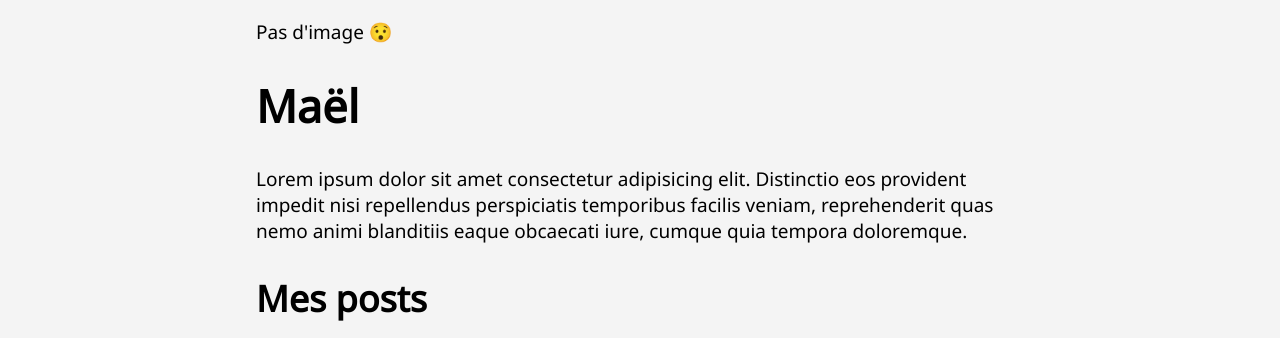
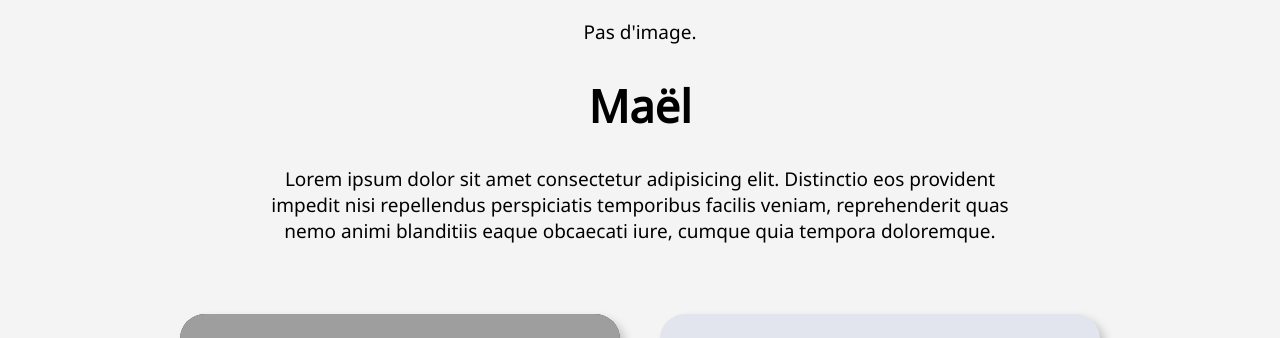
Before and after one commit to Couapy/Toi, a Django app: page /profile/1 in a window 1280 px wide. Shown: the part 160-498 px from the top of the page. Run offline with Django 3.2, Linux system fonts and the light colour scheme; data comes from the database, SQL or seed files in the repository; both versions use the stored data as it was after the commit; grey boxes are pictures that could not be loaded.

Commit message:
User profile

```diff
--- /dev/null
+++ b/blog/static/styles/profile.css
@@ -0,0 +1,21 @@
+.profile {
+    text-align: center;
+    padding-bottom: 30px;
+}
+
+.profile img {
+    border-radius: 25px;
+}
+
+.profile h1 {
+    display: block;
+    width: 100%;
+    text-align: center!important;
+}
+
+.profile .bio {
+    width: 800px;
+    max-width: 100%;
+    margin: auto;
+    padding: 0 20px;
+}
--- a/blog/templates/blog/profile.html
+++ b/blog/templates/blog/profile.html
@@ -26,24 +26,26 @@
 
 <!-- Style sheets -->
 <link rel="stylesheet" href="{% static 'styles/blog.css' %}">
+<link rel="stylesheet" href="{% static 'styles/profile.css' %}">
 {% endblock %}
 
 {% block 'body' %}
-<div style="width: 60%; margin-left: auto; margin-right: auto; color: var(--color-font);">
+<div class="profile">
 
     <!-- Image profile -->
     {% if request.user.profile.image %}
     <img src="{{ user.profile.image.url }}" alt="Image de profil">
     {% else %}
-    <p>Pas d'image 😯</p>
+    <p>Pas d'image.</p>
     {% endif %}
 
     <!-- Username -->
     <h1>{{ user }}</h1>
-    {{ user.profile.bio }}
 
-    <!-- User posts -->
-    <h2>Mes posts</h2>
+    <!-- Biography -->
+    <div class="bio">
+        {{ user.profile.bio }}
+    </div>
 
 </div>
 
```
Also changed, not shown: test.db.sqlite3.
